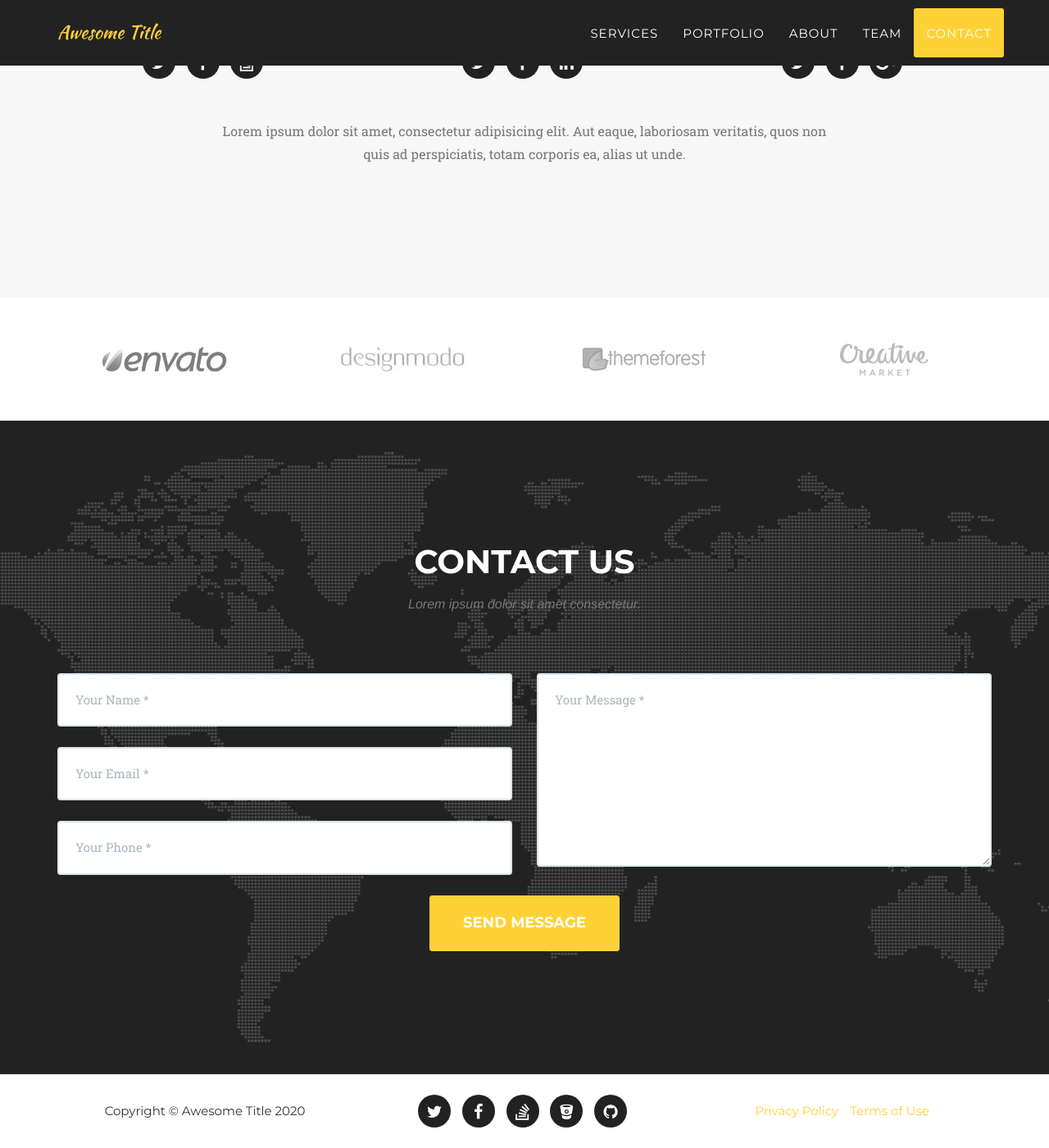
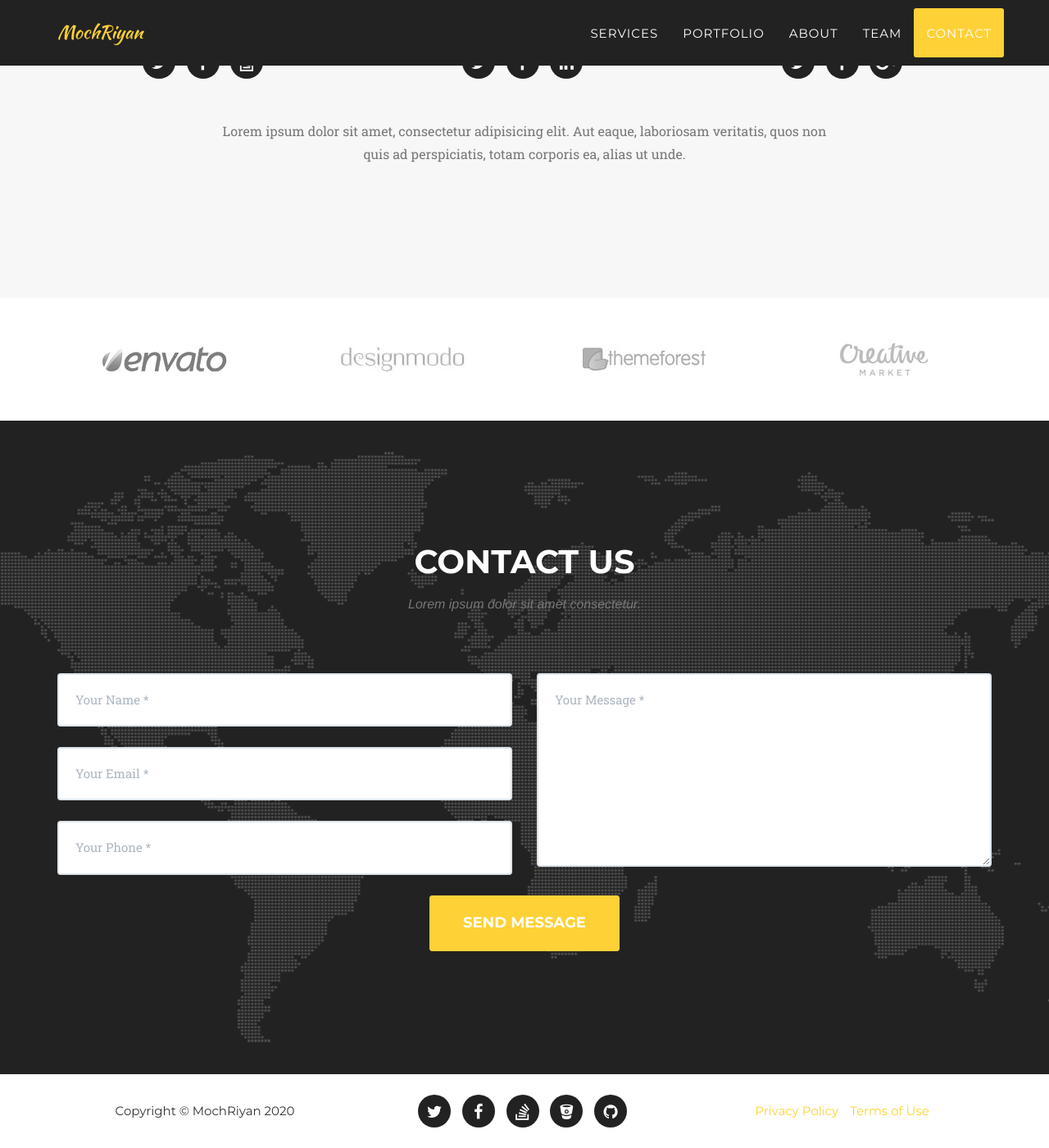
Before and after one commit to mochriyan/mochriyan.github.io, a Jekyll site: the page built from index.html, in a window 1280 px wide and 1400 px high, scrolled down 5136 px. Shown: the whole window at 82% size. Built offline with Jekyll 4.4.1, drawn with Linux system fonts in a browser that asks for light colours; some web fonts are replaced; part of the change alters nothing that is shown.

Commit message:
Update _config.yml

```diff
--- a/_config.yml
+++ b/_config.yml
@@ -1,10 +1,10 @@
-url: https://y7kim.github.io
-baseurl: /agency-jekyll-theme/
+url: https://mochriyan.github.io/
+baseurl: /profile/
 
 # Site settings
-title: Awesome Title
-email: your-email@domain.com
-description: "Write an awesome description for your new site here. You can edit this line in _config.yml. It will appear in your document head meta (for Google search results) and in your feed.xml site description."
+title: MochRiyan
+email: m.riyan144@gmail.com
+description: "at the end of the storm that a golden sky"
 
 
 # Team names, titles and social links
```
